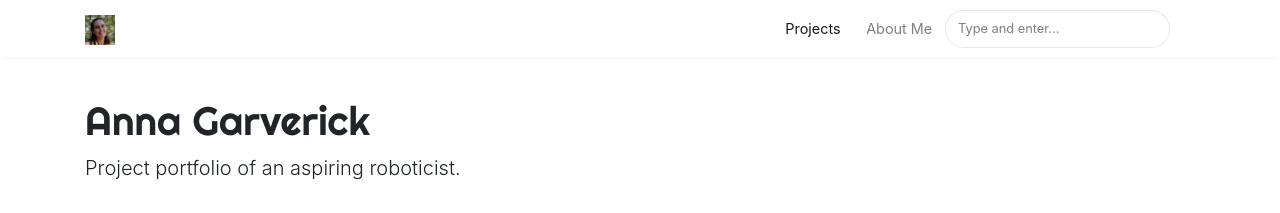
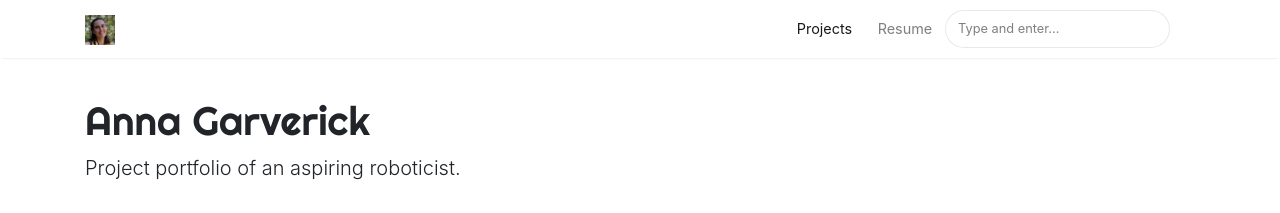
Before and after one commit to roy2909/roy2909.github.io, a Jekyll site: the page built from index.html, in a window 1280 px wide. Shown: the top 213 px of the page. Built offline with Jekyll 4.4.1, drawn with Linux system fonts in a browser that asks for light colours; nearby versions of some CDN libraries; the list of posts is cut into pages by our own code.

Commit message:
Updating nav bar

```diff
--- a/_layouts/default.html
+++ b/_layouts/default.html
@@ -68,11 +68,11 @@
                 {% else %}
                 <li class="nav-item">
                 {% endif %}
-                <a class="nav-link" href="{{ site.baseurl }}/index.html">Projects</a>
+                <a class="nav-link" href="{{ site.baseurl }}/AnnaGarverick_Portfolio">Projects</a>
                 </li>
 
                 <li class="nav-item">
-                <a class="nav-link" href="{{ site.baseurl }}/about">About Me</a>
+                <a class="nav-link" href="{{ site.baseurl }}/AnnaGarverick_Resume">Resume</a>
                 </li>
 
                 {% include search-lunr.html %}
```
